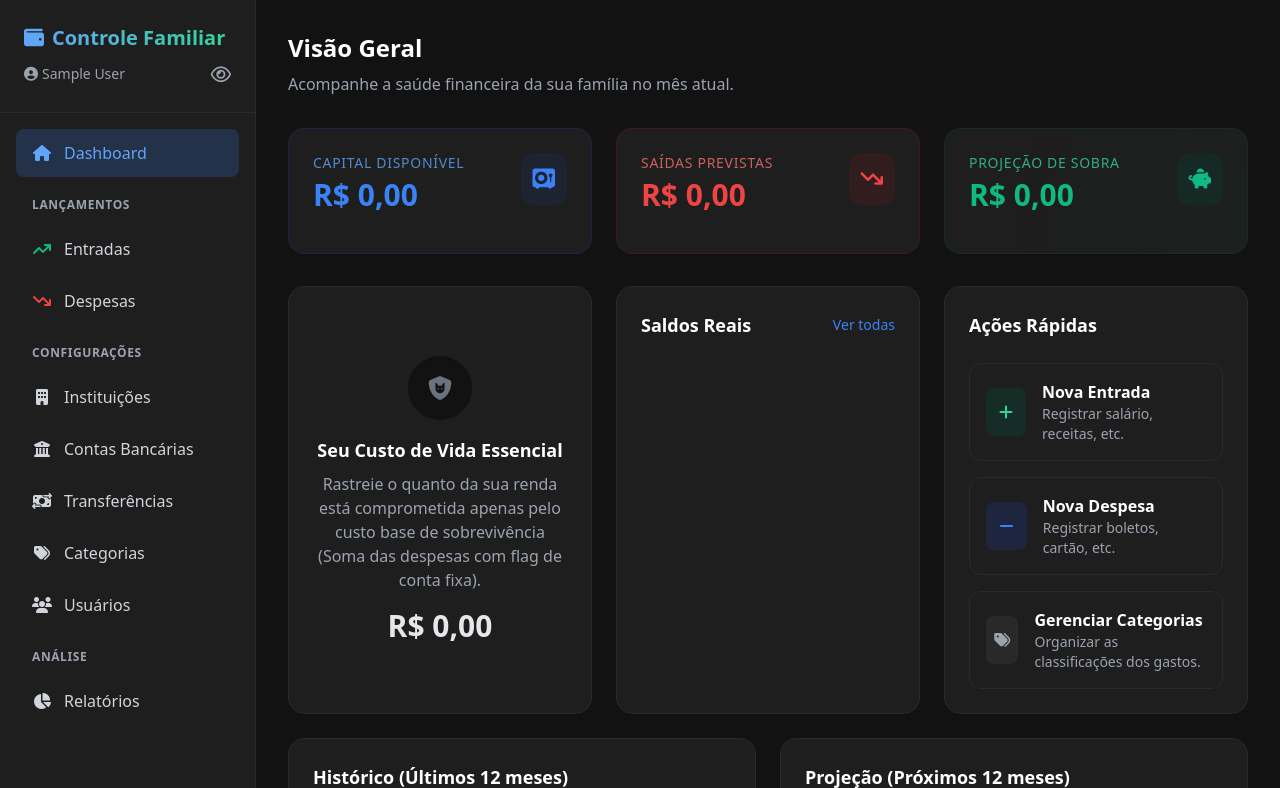
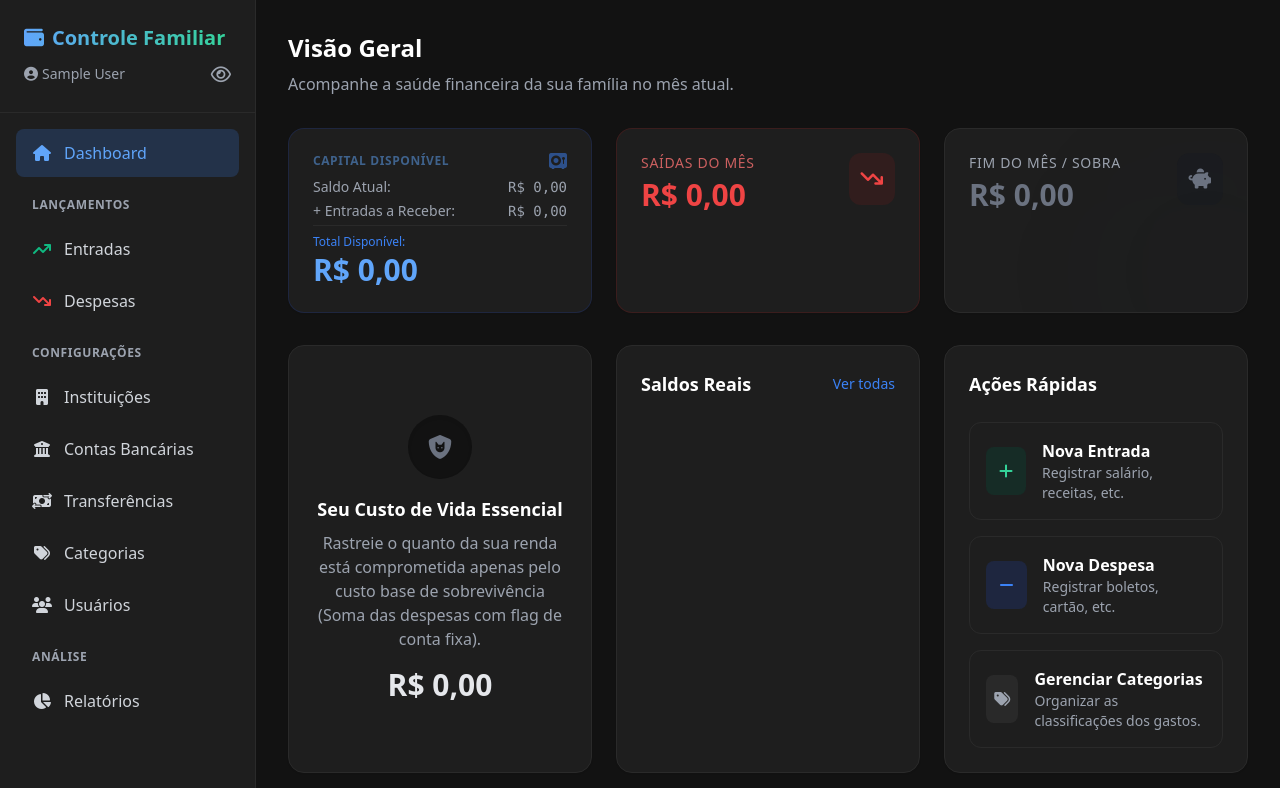
Before and after one commit to gilsonreis/gerenciador-conta, a PHP site: page / in a window 1280 px wide. Shown: the top 788 px of the page. Run offline with PHP 8.4, Linux system fonts and the light colour scheme; the visitor is signed in with stand-in values (Sample User, id 1); some libraries are stand-ins or nearby versions.

Commit message:
feat: Implement income status (confirmed/pending) and enhance dashboard financial summaries to include pending income and total monthly expenses.

```diff
--- a/assets/js/home.js
+++ b/assets/js/home.js
@@ -11,11 +11,13 @@ const homeJS = {
             method: 'GET',
             success: function(res) {
                 if(res.sucesso) {
-                    $('#dash-capital').text(res.capital_disponivel_formatado);
-                    $('#dash-saidas').text(res.saidas_formatado);
+                    $('#dash-saldo-atual').text(res.saldo_atual_formatado);
+                    $('#dash-entradas-receber').text(res.entradas_receber_formatado);
+                    $('#dash-total-caixa').text(res.total_caixa_formatado);
+                    $('#dash-saidas-mes').text(res.saidas_mes_formatado);
                     $('#dash-custovida').text(res.custovida_formatado);
 
-                    const projElem = $('#dash-projecao');
+                    const projElem = $('#dash-projecao-sobra');
                     const projCard = $('#dash-projecao-card');
                     const projBg = $('#dash-projecao-bg');
                     const projIcon = $('#dash-projecao-icon');
@@ -24,24 +26,31 @@ const homeJS = {
                     projElem.text(res.projecao_sobra_formatado);
 
                     // Cleanup previous state classes
-                    projElem.removeClass('text-emerald-600 dark:text-emerald-500 text-red-600 dark:text-red-500');
-                    projCard.removeClass('border-emerald-100 dark:border-emerald-900/30 border-red-100 dark:border-red-900/30');
-                    projIcon.removeClass('bg-emerald-50 dark:bg-emerald-900/20 text-emerald-500 bg-red-50 dark:bg-red-900/20 text-red-500');
-                    projLabel.removeClass('text-emerald-800 dark:text-emerald-400/80 text-red-800 dark:text-red-400/80');
-                    projBg.removeClass('bg-emerald-50 dark:bg-emerald-900/10 bg-red-50 dark:bg-red-900/10');
+                    projElem.removeClass('text-emerald-600 dark:text-emerald-500 text-red-600 dark:text-red-500 text-gray-600 dark:text-gray-500');
+                    projCard.removeClass('border-emerald-100 dark:border-emerald-900/30 border-red-100 dark:border-red-900/30 border-gray-100 dark:border-darkborder');
+                    projIcon.removeClass('bg-emerald-50 dark:bg-emerald-900/20 text-emerald-500 bg-red-50 dark:bg-red-900/20 text-red-500 bg-gray-50 dark:bg-gray-900/20 text-gray-500');
+                    projLabel.removeClass('text-emerald-800 dark:text-emerald-400/80 text-red-800 dark:text-red-400/80 text-gray-800 dark:text-gray-400');
+                    projBg.removeClass('bg-emerald-50 dark:bg-emerald-900/10 bg-red-50 dark:bg-red-900/10 bg-gray-50 dark:bg-gray-900/10');
 
-                    if (res.projecao_sobra >= 0) {
+                    if (res.projecao_sobra > 0) {
                         projElem.addClass('text-emerald-600 dark:text-emerald-500');
                         projCard.addClass('border-emerald-100 dark:border-emerald-900/30');
                         projIcon.addClass('bg-emerald-50 dark:bg-emerald-900/20 text-emerald-500');
                         projLabel.addClass('text-emerald-800 dark:text-emerald-400/80');
                         projBg.addClass('bg-emerald-50 dark:bg-emerald-900/10');
-                    } else {
+                    } else if (res.projecao_sobra < 0) {
                         projElem.addClass('text-red-600 dark:text-red-500');
                         projCard.addClass('border-red-100 dark:border-red-900/30');
                         projIcon.addClass('bg-red-50 dark:bg-red-900/20 text-red-500');
                         projLabel.addClass('text-red-800 dark:text-red-400/80');
                         projBg.addClass('bg-red-50 dark:bg-red-900/10');
+                    } else {
+                        // Neutro (0)
+                        projElem.addClass('text-gray-600 dark:text-gray-500');
+                        projCard.addClass('border-gray-100 dark:border-darkborder');
+                        projIcon.addClass('bg-gray-50 dark:bg-gray-900/20 text-gray-500');
+                        projLabel.addClass('text-gray-800 dark:text-gray-400');
+                        projBg.addClass('bg-gray-50 dark:bg-gray-900/10');
                     }
                 }
             }
--- a/endpoints/despesas/dashboard.php
+++ b/endpoints/despesas/dashboard.php
@@ -8,38 +8,42 @@ AuthHelper::requireLogin();
 
 $mesAno = $_GET['mes'] ?? date('Y-m');
 
-// 1. Soma dos Saldos Reais de todas as contas (Poder de Fogo Atual)
+// 1. Saldo Atual (Dinheiro Real hoje)
 $repoConta = new ContaRepository();
 $saldosContas = $repoConta->saldos(AuthHelper::getInstituicaoId());
-$somaSaldosReais = 0;
+$saldoAtualReais = 0;
 foreach ($saldosContas as $c) {
-    $somaSaldosReais += (float)($c['saldo_atual_real'] ?? 0);
+    $saldoAtualReais += (float)$c['saldo_atual_real'];
 }
 
-// 2. Entradas do Mês
+// 2. Entradas do Mês (Pagas e Pendentes)
 $repoCaixa = new CaixaRepository();
-$entradasMes = (float)$repoCaixa->resumoMes(AuthHelper::getInstituicaoId(), $mesAno);
+$resumoEntradas = $repoCaixa->resumoMes(AuthHelper::getInstituicaoId(), $mesAno);
+$entradasReceber = $resumoEntradas['total_pendente'];
 
-// 3. Capital Disponível (Saldo nas Contas + Entradas do Mês)
-$capitalDisponivel = $somaSaldosReais + $entradasMes;
+// 3. Total em Caixa Projetado (Saldo Atual + Entradas a Receber)
+$totalCaixa = $saldoAtualReais + $entradasReceber;
 
-// 4. Saídas do Mês (Previstas/Pagas)
+// 4. Saídas do Mês (Total: Pagas + Pendentes)
 $repoLancamento = new LancamentoRepository();
 $resumoDespesas = $repoLancamento->resumoMes(AuthHelper::getInstituicaoId(), $mesAno);
 $saidasMes = (float)($resumoDespesas['total_saidas'] ?? 0);
 $custoVida = (float)($resumoDespesas['custo_vida'] ?? 0);
 
-// 5. Projeção de Sobra (Capital - Saídas)
-$projecaoSobra = $capitalDisponivel - $saidasMes;
+// 5. Projeção de Sobra no Fim do Mês
+$projecaoSobra = $totalCaixa - $saidasMes;
 
 echo json_encode([
     'sucesso' => true,
-    'capital_disponivel' => $capitalDisponivel,
-    'capital_disponivel_formatado' => 'R$ ' . number_format($capitalDisponivel, 2, ',', '.'),
-    'saidas' => $saidasMes,
-    'saidas_formatado' => 'R$ ' . number_format($saidasMes, 2, ',', '.'),
+    'saldo_atual' => $saldoAtualReais,
+    'saldo_atual_formatado' => 'R$ ' . number_format($saldoAtualReais, 2, ',', '.'),
+    'entradas_receber' => $entradasReceber,
+    'entradas_receber_formatado' => 'R$ ' . number_format($entradasReceber, 2, ',', '.'),
+    'total_caixa' => $totalCaixa,
+    'total_caixa_formatado' => 'R$ ' . number_format($totalCaixa, 2, ',', '.'),
+    'saidas_mes' => $saidasMes,
+    'saidas_mes_formatado' => 'R$ ' . number_format($saidasMes, 2, ',', '.'),
     'projecao_sobra' => $projecaoSobra,
     'projecao_sobra_formatado' => 'R$ ' . number_format($projecaoSobra, 2, ',', '.'),
-    'custovida' => $custoVida,
     'custovida_formatado' => 'R$ ' . number_format($custoVida, 2, ',', '.')
 ]);
--- a/pages/home/index.inc.php
+++ b/pages/home/index.inc.php
@@ -4,23 +4,35 @@
 </div>
 
 <div class="grid grid-cols-1 md:grid-cols-3 gap-6 mb-8">
+    <!-- Card 1: Capital Disponível (Matemático) -->
     <div class="bg-white dark:bg-darkcard rounded-2xl p-6 shadow-sm border border-blue-100 dark:border-blue-900/30">
-        <div class="flex justify-between items-start mb-4">
-            <div>
-                <p class="text-sm font-medium text-blue-800 dark:text-blue-400/80 uppercase tracking-wider mb-1">Capital Disponível</p>
-                <h3 class="text-3xl font-bold text-blue-600 dark:text-blue-500 valor-sensivel" id="dash-capital">R$ 0,00</h3>
+        <div class="flex justify-between items-start mb-2">
+            <p class="text-xs font-semibold text-blue-800/60 dark:text-blue-400/50 uppercase tracking-wider">Capital Disponível</p>
+            <i class="fa-solid fa-vault text-blue-500/50"></i>
+        </div>
+        <div class="space-y-1">
+            <div class="flex justify-between text-sm text-gray-500 dark:text-gray-400">
+                <span>Saldo Atual:</span>
+                <span id="dash-saldo-atual" class="font-mono valor-sensivel">R$ 0,00</span>
             </div>
-            <div class="p-3 bg-blue-50 dark:bg-blue-900/20 text-blue-500 rounded-xl">
-                <i class="fa-solid fa-vault text-xl"></i>
+            <div class="flex justify-between text-sm text-gray-500 dark:text-gray-400">
+                <span>+ Entradas a Receber:</span>
+                <span id="dash-entradas-receber" class="font-mono valor-sensivel">R$ 0,00</span>
+            </div>
+            <hr class="border-gray-100 dark:border-darkborder my-2">
+            <div class="pt-1">
+                <p class="text-xs text-blue-500 font-medium mb-0.5">Total Disponível:</p>
+                <h3 class="text-3xl font-black text-blue-600 dark:text-blue-400 valor-sensivel" id="dash-total-caixa">R$ 0,00</h3>
             </div>
         </div>
     </div>
 
+    <!-- Card 2: Saídas do Mês -->
     <div class="bg-white dark:bg-darkcard rounded-2xl p-6 shadow-sm border border-red-100 dark:border-red-900/30">
         <div class="flex justify-between items-start mb-4">
             <div>
-                <p class="text-sm font-medium text-red-800 dark:text-red-400/80 uppercase tracking-wider mb-1">Saídas Previstas</p>
-                <h3 class="text-3xl font-bold text-red-600 dark:text-red-500 valor-sensivel" id="dash-saidas">R$ 0,00</h3>
+                <p class="text-sm font-medium text-red-800 dark:text-red-400/80 uppercase tracking-wider mb-1">Saídas do Mês</p>
+                <h3 class="text-3xl font-bold text-red-600 dark:text-red-500 valor-sensivel" id="dash-saidas-mes">R$ 0,00</h3>
             </div>
             <div class="p-3 bg-red-50 dark:bg-red-900/20 text-red-500 rounded-xl">
                 <i class="fa-solid fa-arrow-trend-down text-xl"></i>
@@ -28,14 +40,15 @@
         </div>
     </div>
 
-    <div class="bg-white dark:bg-darkcard rounded-2xl p-6 shadow-sm border border-emerald-100 dark:border-emerald-900/30 relative overflow-hidden" id="dash-projecao-card">
-        <div class="absolute -right-10 -bottom-10 w-40 h-40 bg-emerald-50 dark:bg-emerald-900/10 rounded-full blur-3xl z-0 pointer-events-none transition-colors duration-500" id="dash-projecao-bg"></div>
+    <!-- Card 3: Projeção de Sobra -->
+    <div class="bg-white dark:bg-darkcard rounded-2xl p-6 shadow-sm border border-gray-100 dark:border-darkborder relative overflow-hidden" id="dash-projecao-card">
+        <div class="absolute -right-10 -bottom-10 w-40 h-40 bg-gray-50 dark:bg-gray-900/10 rounded-full blur-3xl z-0 pointer-events-none transition-colors duration-500" id="dash-projecao-bg"></div>
         <div class="flex justify-between items-start mb-4 relative z-10">
             <div>
-                <p class="text-sm font-medium text-emerald-800 dark:text-emerald-400/80 uppercase tracking-wider mb-1" id="dash-projecao-label">Projeção de Sobra</p>
-                <h3 class="text-3xl font-bold text-emerald-600 dark:text-emerald-500 transition-colors duration-500 valor-sensivel" id="dash-projecao">R$ 0,00</h3>
+                <p class="text-sm font-medium text-gray-800 dark:text-gray-400 uppercase tracking-wider mb-1" id="dash-projecao-label">Fim do Mês / Sobra</p>
+                <h3 class="text-3xl font-bold text-gray-600 dark:text-gray-500 transition-colors duration-500 valor-sensivel" id="dash-projecao-sobra">R$ 0,00</h3>
             </div>
-            <div class="p-3 bg-emerald-50 dark:bg-emerald-900/20 text-emerald-500 rounded-xl transition-colors duration-500" id="dash-projecao-icon">
+            <div class="p-3 bg-gray-50 dark:bg-gray-900/20 text-gray-500 rounded-xl transition-colors duration-500" id="dash-projecao-icon">
                 <i class="fa-solid fa-piggy-bank text-xl"></i>
             </div>
         </div>
--- a/src/Repositories/CaixaRepository.php
+++ b/src/Repositories/CaixaRepository.php
@@ -30,14 +30,20 @@ class CaixaRepository {
 
     public function resumoMes(int $instituicaoId, string $mesAno) {
         $sql = "
-            SELECT SUM(valor) as total_entradas
+            SELECT
+                SUM(CASE WHEN status = 'confirmado' THEN valor ELSE 0 END) as total_recebido,
+                SUM(CASE WHEN status = 'pendente' THEN valor ELSE 0 END) as total_pendente
             FROM caixa_entradas
             WHERE instituicao_id = :instituicao_id
             AND DATE_FORMAT(data_entrada, '%Y-%m') = :mes_ano
         ";
         $stmt = $this->db->prepare($sql);
         $stmt->execute(['instituicao_id' => $instituicaoId, 'mes_ano' => $mesAno]);
-        return $stmt->fetch()['total_entradas'] ?? 0;
+        $row = $stmt->fetch();
+        return [
+            'total_recebido' => (float)($row['total_recebido'] ?? 0),
+            'total_pendente' => (float)($row['total_pendente'] ?? 0)
+        ];
     }
 
     public function buscar(int $instituicaoId, int $id) {
@@ -49,20 +55,22 @@ class CaixaRepository {
 
     public function salvar(int $instituicaoId, int $usuarioId, array $dados) {
         $valor = (float)str_replace(',', '.', str_replace('.', '', $dados['valor']));
+        $status = $dados['status'] ?? 'confirmado';
 
         if (!empty($dados['id'])) {
-            $sql = "UPDATE caixa_entradas SET conta_id = :conta_id, descricao = :descricao, valor = :valor, data_entrada = :data_entrada WHERE id = :id AND instituicao_id = :instituicao_id";
+            $sql = "UPDATE caixa_entradas SET conta_id = :conta_id, descricao = :descricao, valor = :valor, data_entrada = :data_entrada, status = :status WHERE id = :id AND instituicao_id = :instituicao_id";
             $stmt = $this->db->prepare($sql);
             return $stmt->execute([
                 'conta_id' => $dados['conta_id'],
                 'descricao' => $dados['descricao'] ?? null,
                 'valor' => $valor,
                 'data_entrada' => $dados['data_entrada'],
+                'status' => $status,
                 'id' => $dados['id'],
                 'instituicao_id' => $instituicaoId
             ]);
         } else {
-            $sql = "INSERT INTO caixa_entradas (instituicao_id, usuario_id, conta_id, descricao, valor, data_entrada) VALUES (:instituicao_id, :usuario_id, :conta_id, :descricao, :valor, :data_entrada)";
+            $sql = "INSERT INTO caixa_entradas (instituicao_id, usuario_id, conta_id, descricao, valor, data_entrada, status) VALUES (:instituicao_id, :usuario_id, :conta_id, :descricao, :valor, :data_entrada, :status)";
             $stmt = $this->db->prepare($sql);
             return $stmt->execute([
                 'instituicao_id' => $instituicaoId,
@@ -70,7 +78,8 @@ class CaixaRepository {
                 'conta_id' => $dados['conta_id'],
                 'descricao' => $dados['descricao'] ?? null,
                 'valor' => $valor,
-                'data_entrada' => $dados['data_entrada']
+                'data_entrada' => $dados['data_entrada'],
+                'status' => $status
             ]);
         }
     }
--- a/src/Repositories/LancamentoRepository.php
+++ b/src/Repositories/LancamentoRepository.php
@@ -78,8 +78,8 @@ class LancamentoRepository {
     public function resumoMes(int $instituicaoId, string $mesAno, ?int $categoriaId = null, ?int $contaFixa = null, string $busca = '') {
         $sql = "
             SELECT
-                SUM(CASE WHEN p.data_pagamento IS NOT NULL THEN p.valor - p.desconto ELSE 0 END) as total_saidas,
-                SUM(CASE WHEN l.conta_fixa = 1 AND p.data_pagamento IS NOT NULL THEN p.valor - p.desconto ELSE 0 END) as custo_vida
+                SUM(p.valor - p.desconto) as total_saidas,
+                SUM(CASE WHEN l.conta_fixa = 1 THEN p.valor - p.desconto ELSE 0 END) as custo_vida
             FROM parcelas p
             JOIN lancamentos l ON p.lancamento_id = l.id
             WHERE l.instituicao_id = :instituicao_id
```
Also changed, not shown: assets/js/caixa.js (+13 -1 lines), endpoints/caixa/listar.php (+6 -2 lines), pages/caixa/_form.inc.php (+9 -0 lines).
